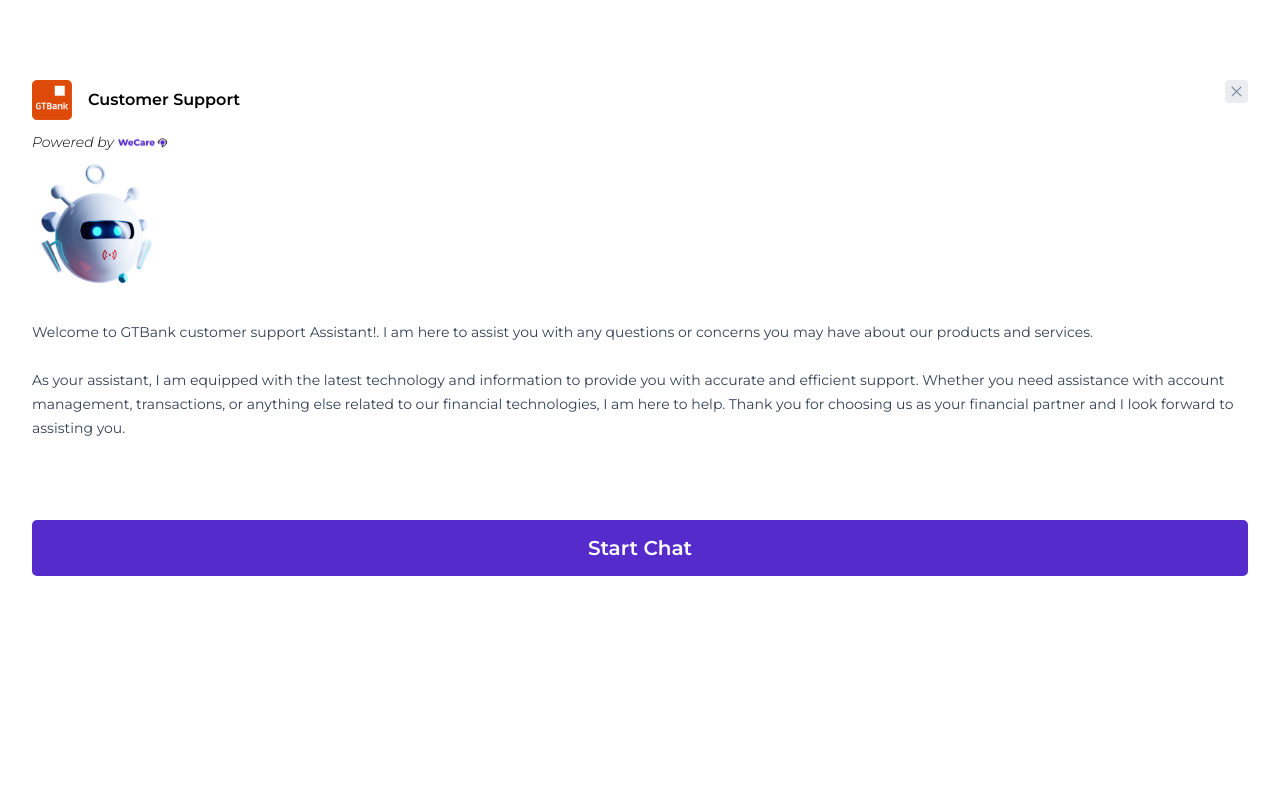
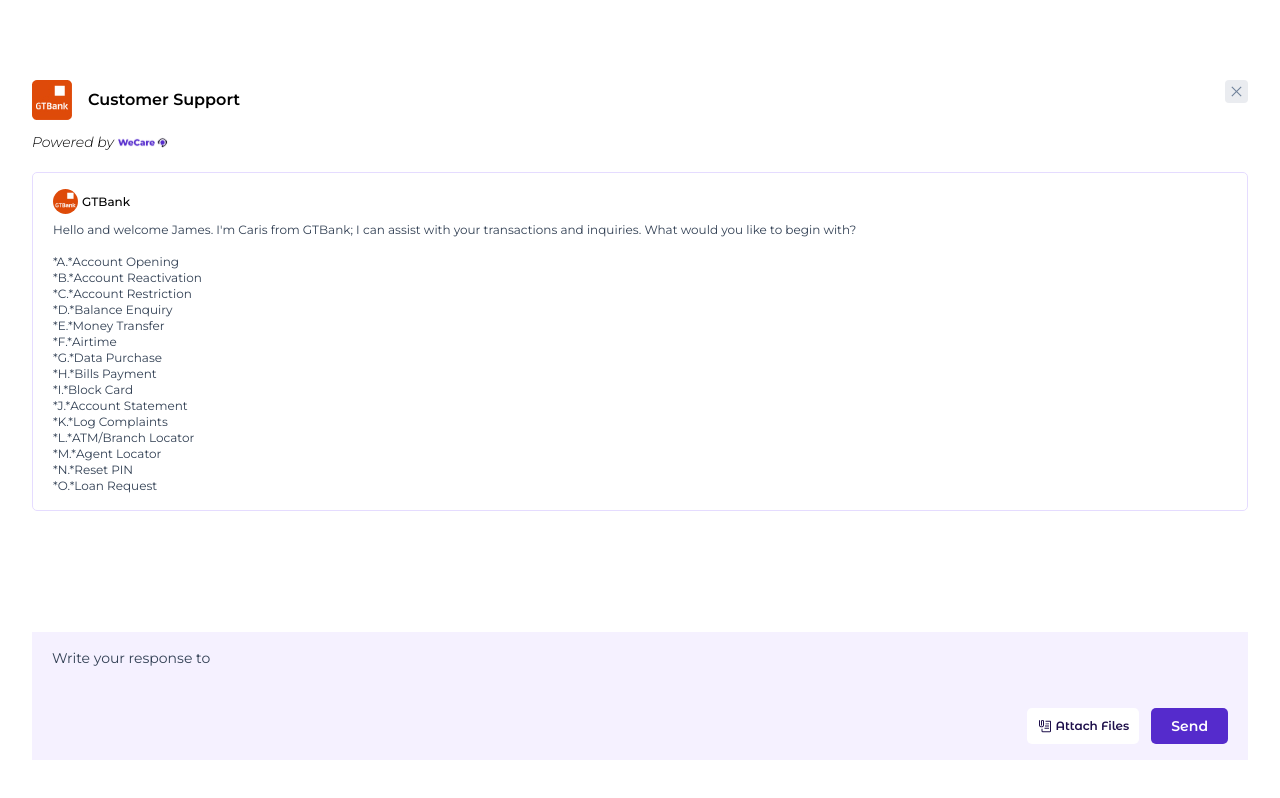
Before and after one commit to Itzadetunji/wecare, a Next.js app: page /user in a window 1280 px wide. Built offline with nearby package versions, Linux system fonts and the light colour scheme.

Commit message:
Feat: Added function to get all alphabets and fixed up build error

```diff
--- a/pages/_document.tsx
+++ b/pages/_document.tsx
@@ -9,7 +9,7 @@
 				<link
 					rel="preconnect"
 					href="https://fonts.gstatic.com"
-					crossOrigin
+					crossOrigin="anonymous"
 				/>
 				<link
 					href="https://fonts.googleapis.com/css2?family=Montserrat+Alternates:ital,wght@0,100;0,200;0,300;0,400;0,500;0,600;0,700;0,800;0,900;1,100;1,200;1,300;1,400;1,500;1,600;1,700;1,800;1,900&display=swap"
--- a/pages/user/chat.tsx
+++ b/pages/user/chat.tsx
@@ -5,44 +5,8 @@
 const Chat: NextPage = () => {
 	return (
 		<>
-			<section className="flex-1 self-stretch overflow-scroll mx-8 mb-44 mt-5">
-				Lorem ipsum dolor, sit amet consectetur adipisicing elit. Eum
-				corporis, sunt facere voluptas optio soluta dolor iusto tempora
-				ut nesciunt beatae architecto! Minus necessitatibus officiis
-				magni adipisci esse. Excepturi quidem impedit veritatis minima
-				autem a quas illo, similique laboriosam, fugiat rerum modi fugit
-				voluptatem unde voluptatum facilis blanditiis maiores omnis
-				minus numquam eaque magnam cumque hic. Ducimus, neque quaerat
-				animi dignissimos explicabo aspernatur esse illum dolores
-				repellendus cum eveniet amet harum nesciunt, error eos quas
-				placeat possimus corrupti provident odio! Quod harum,
-				necessitatibus exercitationem dolore, quam excepturi deserunt
-				rerum, odio corrupti doloremque minus est. Rem, eligendi a!
-				Incidunt vero fugit, rem deleniti veritatis optio praesentium
-				nemo dolorum quibusdam qui voluptatibus accusamus provident
-				molestiae beatae aperiam. Magnam quo mollitia, aspernatur
-				officia eligendi blanditiis repudiandae? Sunt nisi ducimus
-				labore fuga commodi qui, eius adipisci reprehenderit unde
-				distinctio enim delectus. Libero esse veritatis cum voluptatum
-				est sed commodi iure recusandae vero, corrupti accusamus ipsum
-				voluptatibus a asperiores deleniti velit culpa. Quos sunt quidem
-				quod sapiente fugiat, asperiores deserunt itaque praesentium
-				debitis id fugit quae in quia libero laudantium eius soluta
-				nostrum odit aliquid! Ipsum, sit, soluta nam eos dolorem error
-				repellendus quisquam repellat rerum aliquam eveniet optio veniam
-				corporis aperiam eum, officiis distinctio Lorem ipsum dolor sit,
-				amet consectetur adipisicing elit. Dignissimos illo beatae
-				dolorum doloribus maiores reprehenderit vero doloremque impedit
-				voluptas quia ullam unde porro iste quod, totam animi, amet
-				quaerat tempora nam autem hic perferendis? Illo, ab nesciunt
-				itaque distinctio dolores vel aliquid amet explicabo, nihil eius
-				nostrum veritatis alias quia vero veniam dolore dolorum! Beatae,
-				autem sapiente? Quasi optio voluptates ex quos quas neque sed
-				repudiandae maiores? Necessitatibus eligendi expedita,
-				voluptatem, quod quia minus assumenda eaque molestiae sunt amet
-				suscipit. Saepe deserunt corporis optio rerum fugiat earum modi
-				esse facilis sed maiores nobis tempore tenetur ipsum recusandae,
-				neque nam illum?.
+			<section className="flex-1 self-stretch overflow-scroll mx-8 mb-48 mt-5">
+				<InitialMessage />
 			</section>
 			<section className="w-full px-8 fixed bottom-0 bg-white">
 				<form
@@ -58,7 +22,7 @@
 					<div className="flex gap-3 montserratAlternatesFont self-end">
 						<button className="bg-white flex items-center gap-0.5 w-fit px-2.5 py-2 rounded-[5px]">
 							<Image
-								src={"./icons/attatch-file.svg"}
+								src={"/icons/attatch-file.svg"}
 								alt={""}
 								width={16}
 								height={15}
@@ -78,3 +42,58 @@
 };
 
 export default Chat;
+
+const InitialMessage: React.FC = () => {
+	const actions = [
+		"Account Opening",
+		"Account Reactivation",
+		"Account Restriction",
+		"Balance Enquiry",
+		"Money Transfer",
+		"Airtime",
+		"Data Purchase",
+		"Bills Payment",
+		"Block Card",
+		"Account Statement",
+		"Log Complaints",
+		"ATM/Branch Locator",
+		"Agent Locator",
+		"Reset PIN",
+		"Loan Request",
+	];
+	const alphabets = (capital = false) => {
+		return [...Array(26)].map((_, i) =>
+			String.fromCharCode(i + (capital ? 65 : 97))
+		);
+	};
+	return (
+		<div className="px-5 py-4 flex flex-col gap-2 border-[0.5px] border-[#E5DCFF] rounded-[5px]">
+			<figure className="flex gap-1 items-center">
+				<Image
+					src={"/images/gtbank.jpg"}
+					alt={""}
+					width={25}
+					height={25}
+					className="rounded-full"
+				/>
+				<figcaption className="font-medium text-xs">GTBank</figcaption>
+			</figure>
+			<div className="text-xs text-[#324054]">
+				<p>
+					Hello and welcome James. I&apos;m Caris from GTBank; I can
+					assist with your transactions and inquiries. What would you
+					like to begin with?
+				</p>
+				<br />
+				<div>
+					{actions.map((q, i) => (
+						<div key={i} className="flex flex-row">
+							<p>*{alphabets()[i].toUpperCase()}.*</p>
+							<p>{q}</p>
+						</div>
+					))}
+				</div>
+			</div>
+		</div>
+	);
+};
--- a/pages/user/index.tsx
+++ b/pages/user/index.tsx
@@ -4,7 +4,7 @@
 import Chat from "./chat";
 
 const User: NextPage = () => {
-	const [state, setState] = useState<number>(1);
+	const [state, setState] = useState<number>(2);
 	return (
 		<>
 			<main className="flex flex-col justify-between mx-8 h-full">
```
